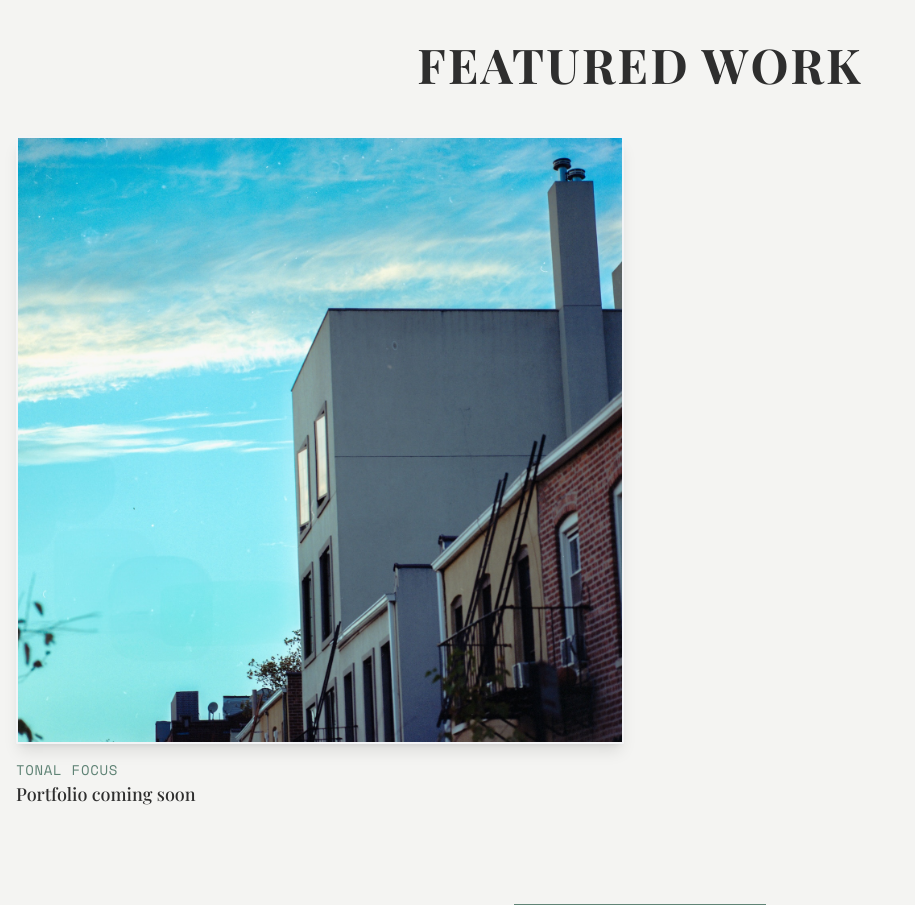
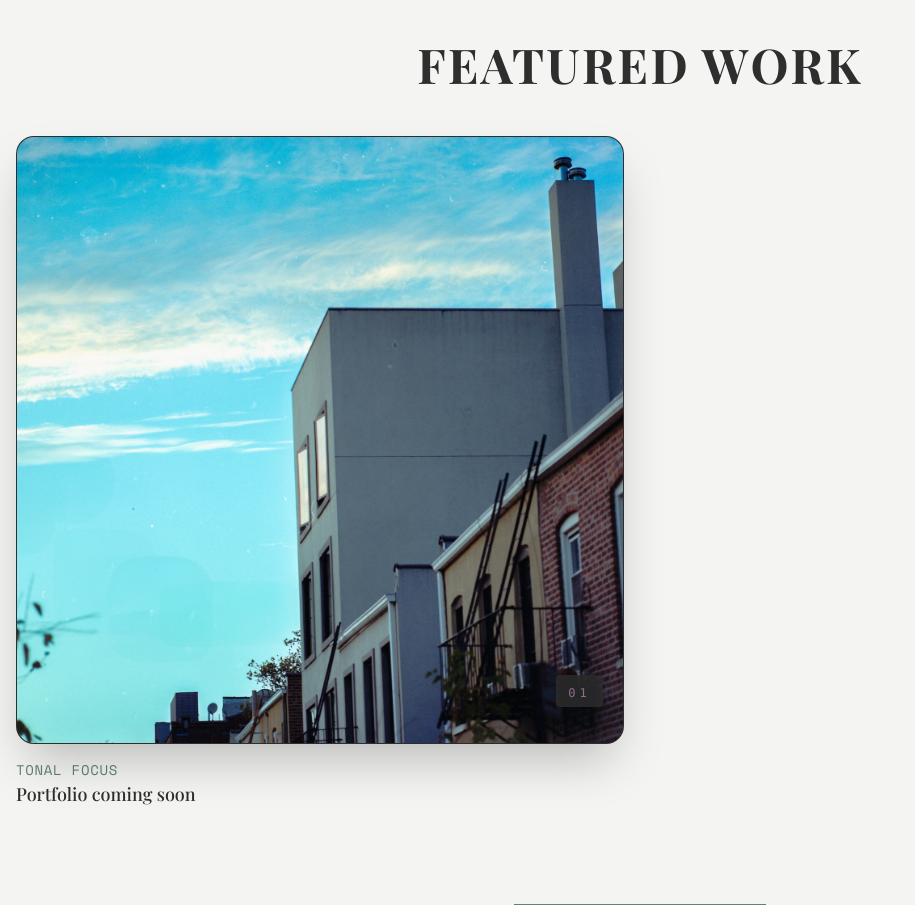
Before and after one commit to dchayes27/tonalfocus-new, a Next.js app: page / in a window 1280 px wide. Shown: the part 920-1825 px from the top of the page, without its empty margins (0-915 px from the left). Built offline with nearby package versions, Linux system fonts and the light colour scheme; no server answers; the database is empty; a web font is replaced by a local one.

Commit message:
feat(hero): streamline filmstrip overlay and add film gallery frames

```diff
--- a/src/app/page.tsx
+++ b/src/app/page.tsx
@@ -88,6 +88,7 @@ export default async function Home() {
           gap="large" // Spacing between gallery items.
           aspectRatio="square" // Aspect ratio for the gallery images.
           withHoverEffect={true} // Enables a hover effect on gallery items.
+          frameStyle="film" // Display as stylised film frames.
           className="mb-12" // Additional styling for the gallery container.
         />
 
--- a/src/components/Gallery.tsx
+++ b/src/components/Gallery.tsx
@@ -15,6 +15,7 @@ export interface GalleryProps { // Added export for consistency, though not stri
   gap?: 'none' | 'small' | 'medium' | 'large';
   aspectRatio?: 'square' | 'landscape' | 'portrait';
   withHoverEffect?: boolean;
+  frameStyle?: 'default' | 'film';
   className?: string;
 }
 
@@ -24,6 +25,7 @@ const Gallery = ({
   gap = 'medium',
   aspectRatio = 'square',
   withHoverEffect = true,
+  frameStyle = 'default',
   className = ''
 }: GalleryProps) => {
   const [isLoading, setIsLoading] = useState<Record<number, boolean>>({});
@@ -62,7 +64,33 @@ const Gallery = ({
     <div className={`grid ${columnMap[columns]} ${gapMap[gap]} ${className}`}>
       {images.map((image, index) => (
         <div key={index} className="group transform transition-transform duration-500 hover:-translate-y-1">
-          <div className={`relative overflow-hidden ${aspectRatioMap[aspectRatio]} shadow-lg rounded-sm border-2 border-gray-100`}>
+          <div
+            className={`relative overflow-hidden ${aspectRatioMap[aspectRatio]} ${
+              frameStyle === 'film'
+                ? 'rounded-[18px] border border-primary-charcoal/40 bg-primary-charcoal shadow-2xl'
+                : 'shadow-lg rounded-sm border-2 border-gray-100'
+            }`}
+          >
+            {frameStyle === 'film' && (
+              <>
+                <div className="absolute inset-x-0 top-0 flex h-6 items-center justify-around bg-primary-charcoal">
+                  {Array.from({ length: 5 }).map((_, sprocketIndex) => (
+                    <span
+                      key={`top-${sprocketIndex}`}
+                      className="h-4 w-3 rounded-[1px] bg-secondary-offWhite/90"
+                    />
+                  ))}
+                </div>
+                <div className="absolute inset-x-0 bottom-0 flex h-6 items-center justify-around bg-primary-charcoal">
+                  {Array.from({ length: 5 }).map((_, sprocketIndex) => (
+                    <span
+                      key={`bottom-${sprocketIndex}`}
+                      className="h-4 w-3 rounded-[1px] bg-secondary-offWhite/90"
+                    />
+                  ))}
+                </div>
+              </>
+            )}
             {/* Loading placeholder */}
             {!isLoading[index] && (
               <div className="absolute inset-0 bg-gray-200 animate-pulse" />
@@ -84,6 +112,14 @@ const Gallery = ({
               `}
               onLoad={() => handleImageLoad(index)}
             />
+
+            {frameStyle === 'film' && (
+              <div className="absolute bottom-9 right-5 rounded bg-primary-charcoal/80 px-3 py-1">
+                <span className="text-xs font-mono uppercase tracking-[0.35em] text-primary-mauve">
+                  {String(index + 1).padStart(2, '0')}
+                </span>
+              </div>
+            )}
           </div>
 
           {/* Enhanced caption display */}
--- a/src/components/home/FilmstripBanner.tsx
+++ b/src/components/home/FilmstripBanner.tsx
@@ -95,20 +95,21 @@ export default function FilmstripBanner({ photos, introLine }: FilmstripBannerPr
       className={isMobile ? '' : 'h-[400vh] relative w-full'}
     >
       <div className={isMobile ? '' : 'sticky top-0 h-screen w-full overflow-hidden flex flex-col justify-center'}>
-        {/* Header Text */}
+        {/* Header Chip */}
         <div
-          className={`${isMobile ? 'relative pt-10' : 'absolute top-0 left-0'} w-full px-8 md:px-16 pt-12 md:pt-16 pb-6 z-10 pointer-events-none`}
+          className={`${
+            isMobile
+              ? 'relative pt-10 flex justify-center'
+              : 'absolute top-10 left-16'
+          } w-full px-8 md:px-0 z-10 pointer-events-none`}
         >
-          <span className="inline-flex items-center gap-3 text-[11px] tracking-[0.4em] uppercase text-primary-mauve/70">
+          <span
+            className="inline-flex items-center gap-3 rounded-full bg-secondary-offWhite/80 px-4 py-2 text-[11px] uppercase tracking-[0.4em] text-primary-mauve/80 shadow-sm"
+            title={introLine ?? undefined}
+          >
             <span className="h-px w-12 bg-primary-mauve/40" aria-hidden />
             filmstrip diary
           </span>
-          <h1 className="mt-3 text-4xl md:text-5xl lg:text-6xl font-bold text-primary-charcoal retro-font drop-shadow-[0_3px_12px_rgba(255,255,255,0.35)]">
-            Medium-Format Stories
-          </h1>
-          <p className="mt-4 max-w-xl text-base md:text-lg text-primary-charcoal/85 backdrop-blur-sm bg-secondary-offWhite/70 px-4 py-2 rounded-sm">
-            {introLine ?? 'Hand-picked frames from the Tonal Focus archive—curated weekly.'}
-          </p>
         </div>
 
         {/* Filmstrip */}
```
